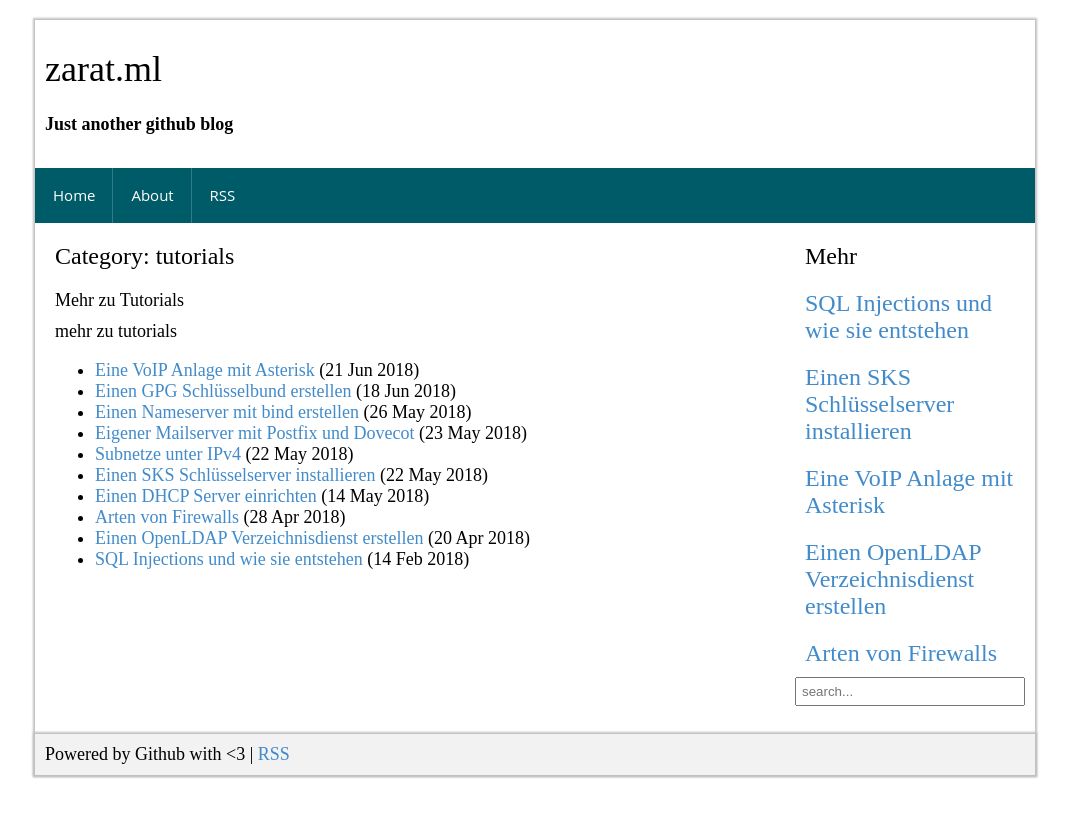
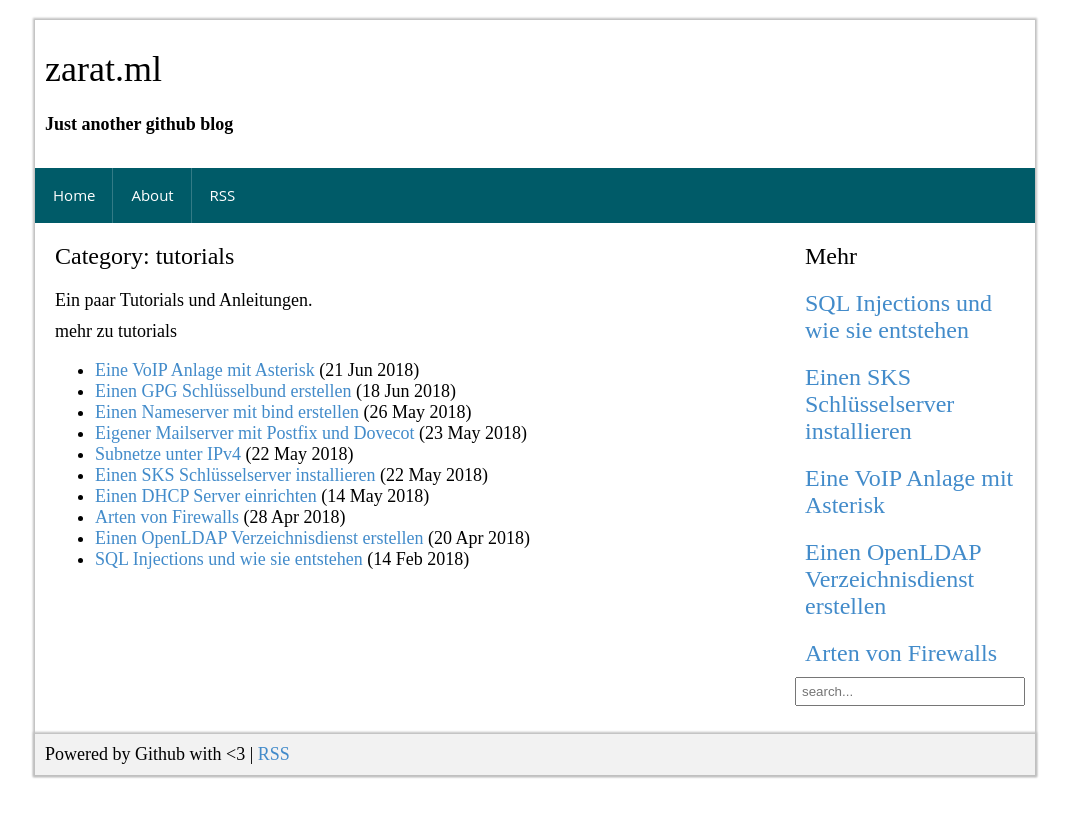
Before and after one commit to zarat/zarat.github.io, a Jekyll site: the page built from category/tutorials.markdown, in a window 1280 px wide. Shown: the top 817 px of the page, without its empty margins (105-1174 px from the left). Built offline with Jekyll 4.4.1, drawn with Linux system fonts in a browser that asks for light colours; comment, search, counter and statistics services are not loaded.

Commit message:
Update tutorials.markdown

```diff
--- a/category/tutorials.markdown
+++ b/category/tutorials.markdown
@@ -3,4 +3,5 @@ layout: category
 title: "Category: Tutorials"
 category: tutorials
 ---
-Mehr zu Tutorials
+
+Ein paar Tutorials und Anleitungen.
```
